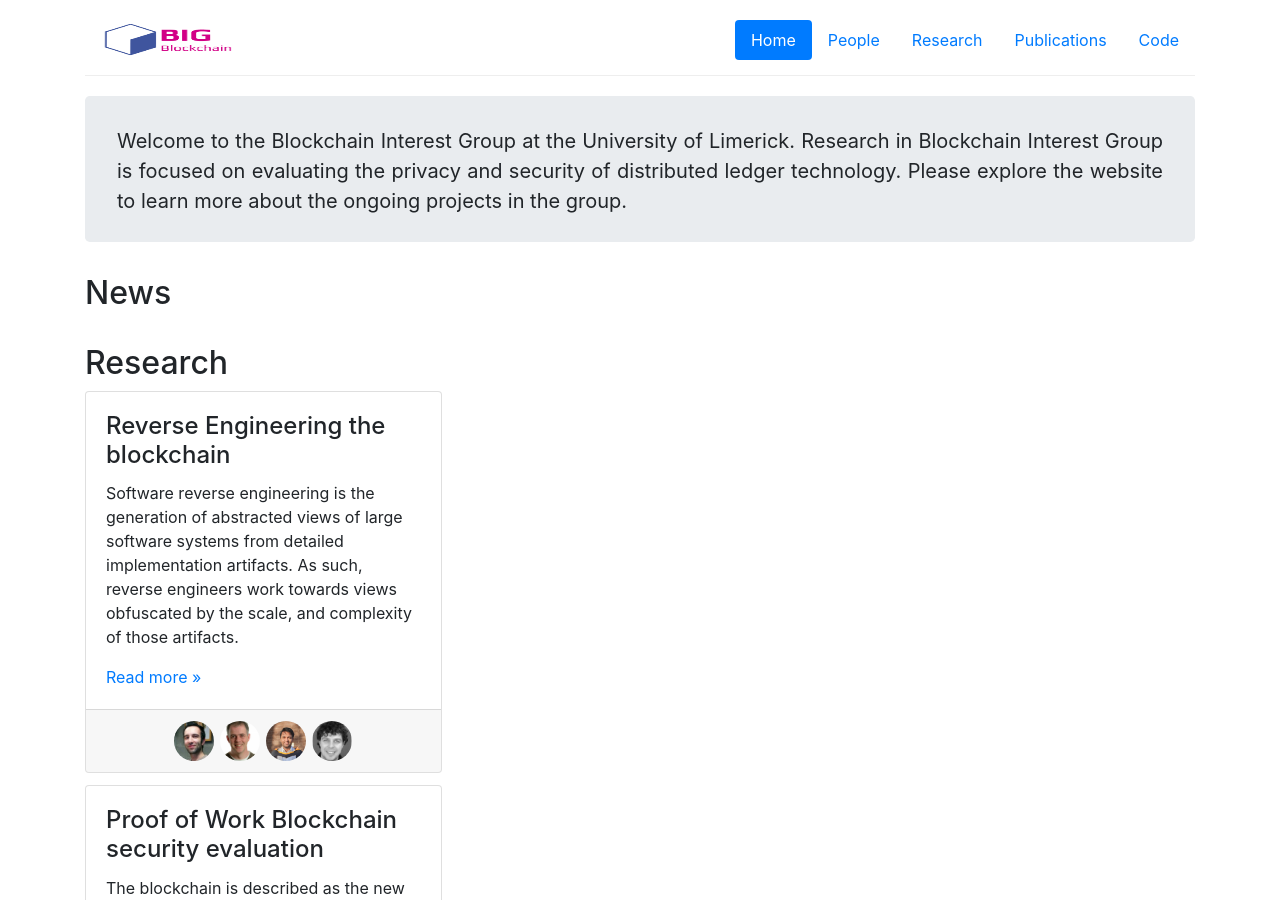
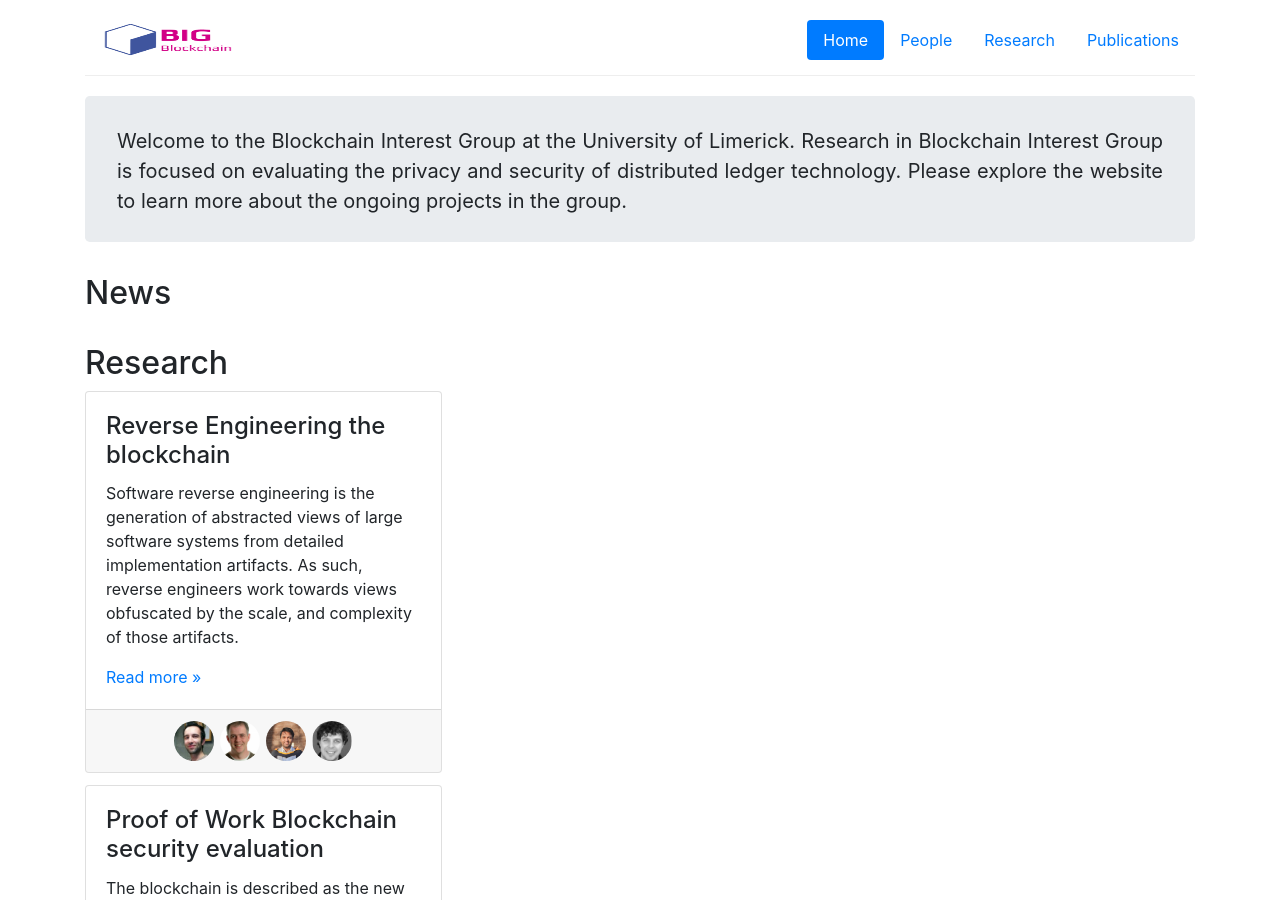
Before and after one commit to BIGIreland/BIGIreland, a Jekyll site: the page built from index.html, in a window 1280 px wide and 900 px high. Built offline with Jekyll 4.4.1, drawn with Linux system fonts in a browser that asks for light colours.

Commit message:
Website update - removed code section

```diff
--- a/_config.yml
+++ b/_config.yml
@@ -49,5 +49,3 @@ navigation:
     link: /research.html
   - title: Publications
     link: /publications.html
-  - title: Code
-    link: /code.html
```
